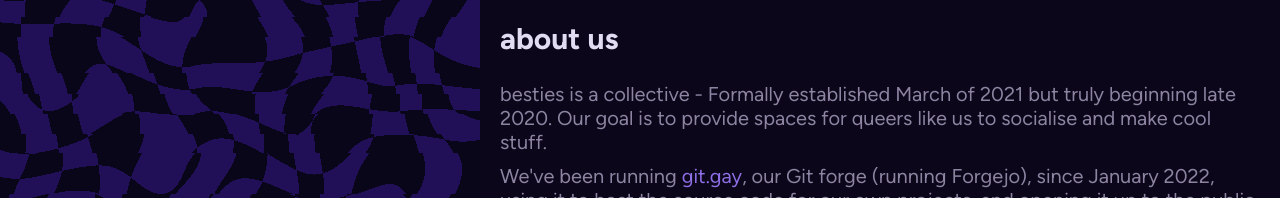
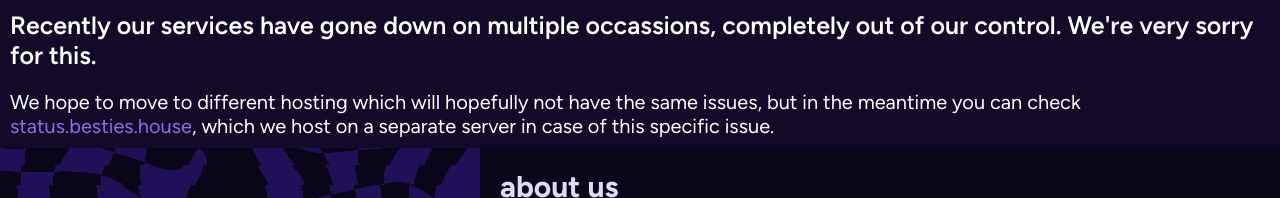
Before and after one commit to bestiesgc/besties.house, a SvelteKit app: page / in a window 1280 px wide. Shown: the top 198 px of the page. Built offline with nearby package versions, Linux system fonts and the light colour scheme; no server answers.

Commit message:
add downtime disclosure

```diff
--- a/src/lib/Hero.svelte
+++ b/src/lib/Hero.svelte
@@ -83,11 +83,12 @@
 
 	@media (min-width: 1050px) {
 		.hero {
-			position: fixed;
+			position: sticky;
 			left: 0;
 			top: 0;
-			bottom: 0;
 			width: 24rem;
+			height: 100vh;
+			height: 100svh;
 			pointer-events: none;
 		}
 	}
--- a/src/routes/+layout.svelte
+++ b/src/routes/+layout.svelte
@@ -2,4 +2,38 @@
 	import '../app.postcss'
 </script>
 
+<div class="downtime-disclosure">
+	<p class="large">
+		Recently our services have gone down on multiple occassions, completely out
+		of our control. We're very sorry for this.
+	</p>
+	<p>
+		We hope to move to different hosting which will hopefully not have the same
+		issues, but in the meantime you can check <a
+			href="https://status.besties.house">status.besties.house</a
+		>, which we host on a separate server in case of this specific issue.
+	</p>
+</div>
 <slot />
+
+<style lang="postcss">
+	.downtime-disclosure {
+		padding: 0.5rem;
+		background: var(--violet-800);
+		color: #fff;
+		z-index: 1000;
+	}
+	.downtime-disclosure :first-child {
+		margin-top: 0;
+	}
+	.downtime-disclosure :last-child {
+		margin-bottom: 0;
+	}
+	.downtime-disclosure p {
+		margin: 0.8em 0;
+	}
+	.large {
+		font-size: 1.25rem;
+		font-weight: 600;
+	}
+</style>
--- a/src/routes/+page.svelte
+++ b/src/routes/+page.svelte
@@ -91,10 +91,6 @@
 <style lang="postcss">
 	.page {
 		position: relative;
-		overflow-y: scroll;
-		overflow-y: overlay;
-		height: 100vh;
-		height: 100svh;
 		scrollbar-color: var(--violet-100) var(--violet-600);
 		scrollbar-width: thin;
 	}
```
